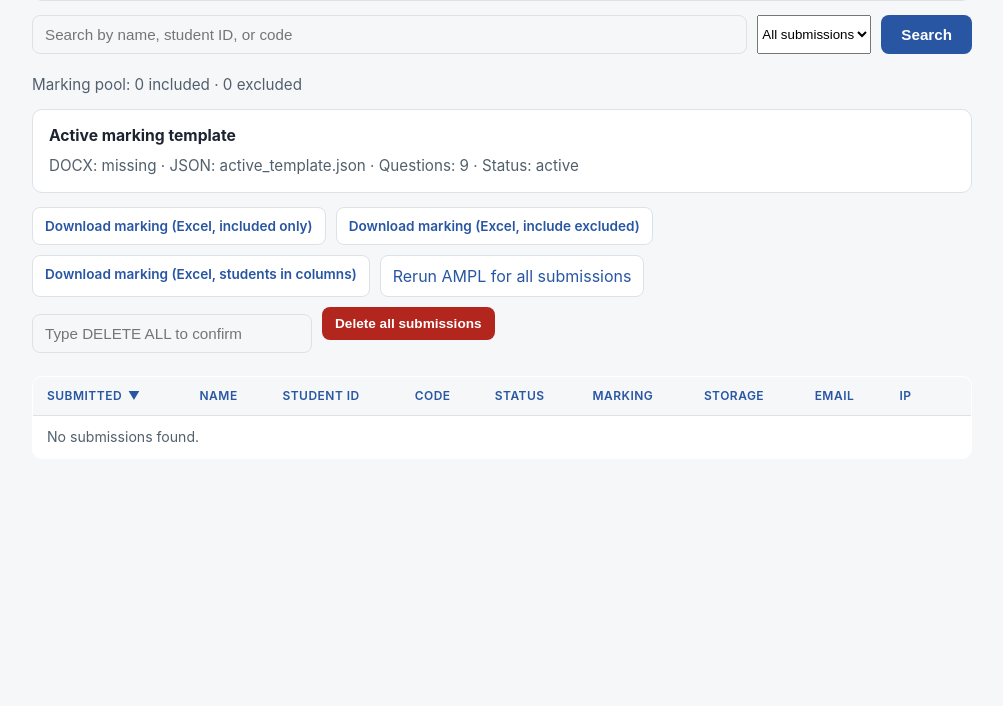
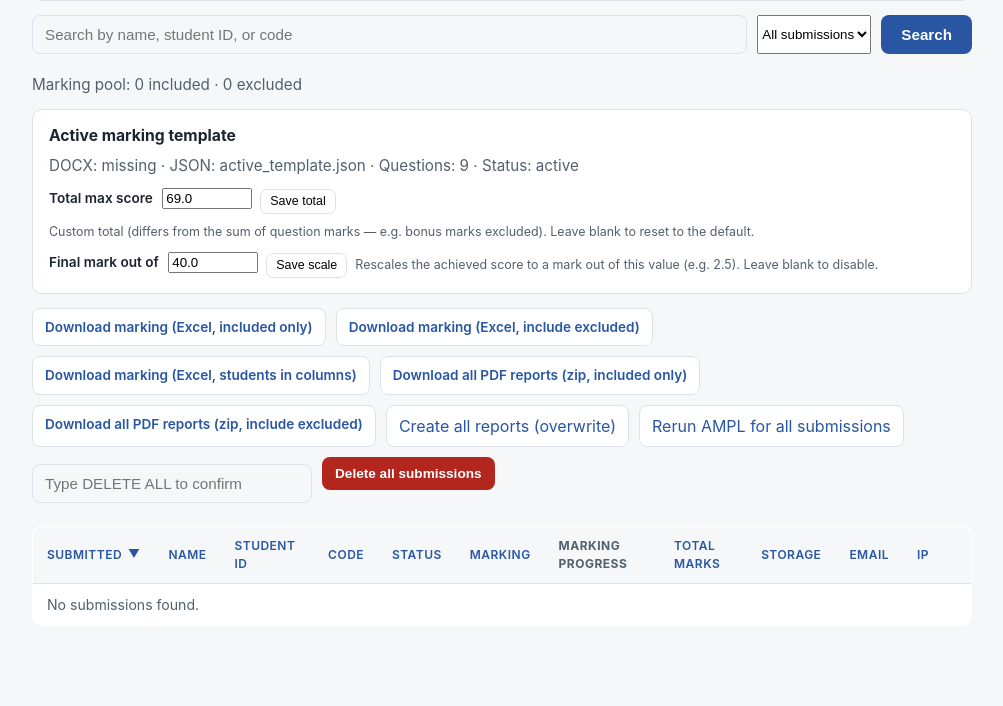
Before and after one commit to treiners/submission_app, a Flask app: page /admin in a window 1280 px wide. Shown: the part 320-1026 px from the top of the page, without its empty margins (138-1141 px from the left). Before the commit the page ends 762 px from the top, so only its background shows below. Run offline with Flask 3, Linux system fonts and the light colour scheme; the visitor is signed in with stand-in values (Sample User, id 1); data that the repository does not hold is empty; some libraries are stand-ins or nearby versions.

Commit message:
Latest version with refactoring the code

```diff
--- a/app.py
+++ b/app.py
@@ -10,6 +10,7 @@ import subprocess
 import sys
 import tempfile
 import shlex
+import zipfile
 from io import BytesIO
 from functools import wraps
 from pathlib import Path
@@ -30,6 +31,7 @@ from src import (
     analysis_display,
     metadata,
     metadata_display,
+    pdf_report,
     preview_conversion,
     submission_paths,
 )
@@ -226,6 +228,9 @@ def _load_active_template_questions():
         "warning": "",
         "questions": [],
         "question_ids": [],
+        "total_max_score": None,
+        "total_max_score_is_default": True,
+        "final_mark_max": None,
         "source_docx_exists": ACTIVE_TEMPLATE_DOCX_PATH.exists(),
         "source_json_exists": ACTIVE_TEMPLATE_JSON_PATH.exists(),
     }
@@ -300,6 +305,27 @@ def _load_active_template_questions():
     normalized = sorted(normalized, key=lambda item: _question_sort_key(item["question_id"]))
     context["questions"] = normalized
     context["question_ids"] = [item["question_id"] for item in normalized]
+
+    default_total = sum(item["max_score"] or 0 for item in normalized)
+    total_max_score_raw = payload.get("total_max_score")
+    if total_max_score_raw in (None, ""):
+        context["total_max_score"] = default_total
+        context["total_max_score_is_default"] = True
+    else:
+        try:
+            context["total_max_score"] = float(total_max_score_raw)
+            context["total_max_score_is_default"] = False
+        except (TypeError, ValueError):
+            errors.append(f"Invalid total_max_score '{total_max_score_raw}'; falling back to the sum of question marks.")
+            context["total_max_score"] = default_total
+            context["total_max_score_is_default"] = True
+
+    final_mark_max_raw = payload.get("final_mark_max")
+    if final_mark_max_raw not in (None, ""):
+        try:
+            context["final_mark_max"] = float(final_mark_max_raw)
+        except (TypeError, ValueError):
+            errors.append(f"Invalid final_mark_max '{final_mark_max_raw}'; final mark scaling is disabled.")
 
     if errors:
         context["status"] = "partial"
@@ -970,6 +996,124 @@ def _load_marking_previews(submission_record):
     return previews
 
 
+def _build_report_question_entries(submission):
+    """Build per-question entries (prompt/score/feedback/source) for the PDF report."""
+    template_question_map = {
+        item["question_id"]: item for item in _load_active_template_questions()["questions"]
+    }
+
+    previews = _load_marking_previews(submission)
+    answers_by_question = {}
+    for preview in previews:
+        for answer in preview["data"].get("answers", []):
+            question_id = _normalize_question_id(answer.get("question_id"))
+            if question_id and question_id not in answers_by_question:
+                answers_by_question[question_id] = answer
+
+    assessments = {
+        item["question_id"]: item
+        for item in db.list_marking_assessments(submission["id"])
+        if item.get("question_id")
+    }
+
+    question_ids = set(template_question_map) | set(answers_by_question) | set(assessments)
+
+    entries = []
+    for question_id in sorted(question_ids, key=_question_sort_key):
+        template_meta = template_question_map.get(question_id, {})
+        answer = answers_by_question.get(question_id, {})
+        assessment = assessments.get(question_id, {})
+
+        max_score = template_meta.get("max_score")
+        raw_score = str(assessment.get("score", "") or "").strip()
+        numeric_score = pdf_report.parse_numeric_score(raw_score)
+        numeric_score = None if numeric_score is None else max(0.0, min(numeric_score, max_score) if max_score else numeric_score)
+
+        entries.append({
+            "question_id": question_id,
+            "prompt": str(answer.get("prompt", "") or template_meta.get("question_prompt", "") or "").strip(),
+            "max_score": max_score,
+            "score": raw_score,
+            "numeric_score": numeric_score,
+            "percentage": pdf_report.compute_question_percentage(numeric_score, max_score),
+            "comment": assessment.get("comment", ""),
+            "comment_source": assessment.get("comment_source", "human"),
+            "ai_reasoning": assessment.get("ai_reasoning", ""),
+        })
+
+    return entries
+
+
+def _submission_report_filename(submission):
+    student_id = str(submission.get("student_id", "") or "unknown_student").strip()
+    name = secure_filename(str(submission.get("name", "") or "student")) or "student"
+    return f"{student_id}_{name}.pdf"
+
+
+def _submission_marking_progress(submission_summary, template_total_max_score=None, template_final_mark_max=None):
+    """Return per-question marked/unmarked cells plus total marks for the dashboard."""
+    submission = db.get_submission(submission_summary["id"])
+    if not submission:
+        return {
+            "cells": [],
+            "marked_count": 0,
+            "total_count": 0,
+            "total_score": 0.0,
+            "total_max": 0.0,
+            "percentage": None,
+            "final_mark": None,
+            "final_mark_max": None,
+        }
+
+    entries = _build_report_question_entries(submission)
+    cells = []
+    marked_count = 0
+    for entry in entries:
+        marked = bool(str(entry.get("score") or "").strip()) and bool(str(entry.get("comment") or "").strip())
+        if marked:
+            marked_count += 1
+        cells.append({"question_id": entry["question_id"], "marked": marked})
+
+    totals = pdf_report.compute_totals(
+        entries, total_max_override=template_total_max_score, final_mark_max=template_final_mark_max
+    )
+
+    return {
+        "cells": cells,
+        "marked_count": marked_count,
+        "total_count": len(entries),
+        "total_score": totals["total_score"],
+        "total_max": totals["total_max"],
+        "percentage": totals["percentage"],
+        "final_mark": totals["final_mark"],
+        "final_mark_max": totals["final_mark_max"],
+    }
+
+
+def _reports_directory():
+    reports_dir = Path(STORAGE_ENV["LOCAL_UPLOAD_ROOT"]).resolve() / "_reports"
+    reports_dir.mkdir(parents=True, exist_ok=True)
+    return reports_dir
+
+
+def _generate_and_store_submission_report(submission):
+    """Build the PDF report for a submission and save it under uploads/_reports."""
+    entries = _build_report_question_entries(submission)
+    template_context = _load_active_template_questions()
+    template_total_max_score = template_context.get("total_max_score")
+    template_final_mark_max = template_context.get("final_mark_max")
+    pdf_bytes = pdf_report.build_submission_report(
+        submission,
+        entries,
+        SUBMISSION_CONFIG.get("assignment_title"),
+        total_max_override=template_total_max_score,
+        final_mark_max=template_final_mark_max,
+    )
+    save_path = _reports_directory() / _submission_report_filename(submission)
+    save_path.write_bytes(pdf_bytes)
+    return pdf_bytes, save_path
+
+
 def _extract_marking_preview_for_submission_file(submission_record, file_record):
     metadata_folder = _submission_metadata_folder(submission_record)
     if not metadata_folder:
@@ -1549,6 +1693,7 @@ def _build_dashboard_context(search="", marking_filter="all", sort_key="submitte
         "storage_backend",
         "email_sent",
         "ip_address",
+        "total_marks",
     }:
         sort_key = "submitted_at"
 
@@ -1557,6 +1702,21 @@ def _build_dashboard_context(search="", marking_filter="all", sort_key="submitte
         sort_dir = "desc"
 
     submissions = db.list_submissions(search=search or None, marking_filter=marking_filter)
+
+    active_template_context = _load_active_template_questions()
+    template_total_max_score = active_template_context.get("total_max_score")
+    template_final_mark_max = active_template_context.get("final_mark_max")
+
+    for submission in submissions:
+        progress = _submission_marking_progress(submission, template_total_max_score, template_final_mark_max)
+        submission["marking_progress_cells"] = progress["cells"]
+        submission["marking_progress_marked"] = progress["marked_count"]
+        submission["marking_progress_total"] = progress["total_count"]
+        submission["total_score"] = progress["total_score"]
+        submission["total_max"] = progress["total_max"]
+        submission["total_percentage"] = progress["percentage"]
+        submission["final_mark"] = progress["final_mark"]
+        submission["final_mark_max"] = progress["final_mark_max"]
 
     status_order = {
         "completed": 0,
@@ -1584,14 +1744,15 @@ def _build_dashboard_context(search="", marking_filter="all", sort_key="submitte
             return (1 if submission.get("email_sent") else 0, submission.get("submitted_at") or "")
         if sort_key == "ip_address":
             return (submission.get("ip_address") or "").lower()
+        if sort_key == "total_marks":
+            percentage = submission.get("total_percentage")
+            return (-1, 0.0) if percentage is None else (0, percentage)
         return submission.get("submitted_at") or ""
 
     submissions = sorted(submissions, key=dashboard_sort_value, reverse=(sort_dir == "desc"))
 
     included_count = len(db.list_submissions(marking_filter="included"))
     excluded_count = len(db.list_submissions(marking_filter="excluded"))
-
-    active_template_context = _load_active_template_questions()
 
     return {
         "submissions": submissions,
@@ -1610,6 +1771,9 @@ def _build_dashboard_context(search="", marking_filter="all", sort_key="submitte
         "active_template_question_count": len(active_template_context["question_ids"]),
         "active_template_status": active_template_context["status"],
         "active_template_warning": active_template_context["warning"],
+        "active_template_total_max_score": template_total_max_score,
+        "active_template_total_max_score_is_default": active_template_context.get("total_max_score_is_default", True),
+        "active_template_final_mark_max": template_final_mark_max,
     }
 
 
@@ -1671,6 +1835,64 @@ def admin_template_upload():
         f"Template uploaded: {uploaded.filename}. "
         f"Saved as {ACTIVE_TEMPLATE_DOCX_PATH.name} and generated {ACTIVE_TEMPLATE_JSON_PATH.name}."
     )
+    return redirect(url_for("admin_dashboard"))
+
+
+@app.route("/admin/template/total-max-score", methods=["POST"])
+@login_required
+def admin_update_template_total_max_score():
+    if not ACTIVE_TEMPLATE_JSON_PATH.exists():
+        flash("Upload an active marking template before setting a total max score.")
+        return redirect(url_for("admin_dashboard"))
+
+    raw_value = request.form.get("total_max_score", "").strip()
+    try:
+        payload = json.loads(ACTIVE_TEMPLATE_JSON_PATH.read_text(encoding="utf-8"))
+    except (OSError, json.JSONDecodeError) as error:
+        flash(f"Could not read active template JSON: {error}")
+        return redirect(url_for("admin_dashboard"))
+
+    if not raw_value:
+        payload.pop("total_max_score", None)
+        flash("Total max score reset to the default (sum of question marks).")
+    else:
+        try:
+            payload["total_max_score"] = float(raw_value)
+            flash(f"Total max score set to {raw_value}.")
+        except ValueError:
+            flash(f"'{raw_value}' is not a valid number for total max score.")
+            return redirect(url_for("admin_dashboard"))
+
+    metadata.write_metadata(ACTIVE_TEMPLATE_JSON_PATH, payload)
+    return redirect(url_for("admin_dashboard"))
+
+
+@app.route("/admin/template/final-mark-max", methods=["POST"])
+@login_required
+def admin_update_template_final_mark_max():
+    if not ACTIVE_TEMPLATE_JSON_PATH.exists():
+        flash("Upload an active marking template before setting a final mark scale.")
+        return redirect(url_for("admin_dashboard"))
+
+    raw_value = request.form.get("final_mark_max", "").strip()
+    try:
+        payload = json.loads(ACTIVE_TEMPLATE_JSON_PATH.read_text(encoding="utf-8"))
+    except (OSError, json.JSONDecodeError) as error:
+        flash(f"Could not read active template JSON: {error}")
+        return redirect(url_for("admin_dashboard"))
+
+    if not raw_value:
+        payload.pop("final_mark_max", None)
+        flash("Final mark scaling disabled.")
+    else:
+        try:
+            payload["final_mark_max"] = float(raw_value)
+            flash(f"Final mark will be scaled out of {raw_value}.")
+        except ValueError:
+            flash(f"'{raw_value}' is not a valid number for the final mark scale.")
+            return redirect(url_for("admin_dashboard"))
+
+    metadata.write_metadata(ACTIVE_TEMPLATE_JSON_PATH, payload)
     return redirect(url_for("admin_dashboard"))
 
 
@@ -1970,6 +2192,46 @@ def admin_export_marking_students_columns_xlsx():
     )
 
 
+@app.route("/admin/submission/<int:submission_id>/report.pdf")
+@login_required
+def admin_submission_report_pdf(submission_id):
+    submission = db.get_submission(submission_id)
+    if not submission:
+        abort(404)
+
+    pdf_bytes, save_path = _generate_and_store_submission_report(submission)
+    return send_file(
+        BytesIO(pdf_bytes),
+        as_attachment=True,
+        download_name=save_path.name,
+        mimetype="application/pdf",
+    )
+
+
+@app.route("/admin/export/reports_all.zip")
+@login_required
+def admin_export_all_reports_zip():
+    include_excluded = request.args.get("include_excluded", "0").strip().lower() in {"1", "true", "yes"}
+    submissions = db.list_submissions(marking_filter="all" if include_excluded else "included")
+
+    zip_buffer = BytesIO()
+    with zipfile.ZipFile(zip_buffer, "w", zipfile.ZIP_DEFLATED) as zf:
+        for summary in submissions:
+            submission = db.get_submission(summary["id"])
+            if not submission:
+                continue
+            pdf_bytes, save_path = _generate_and_store_submission_report(submission)
+            zf.writestr(save_path.name, pdf_bytes)
+    zip_buffer.seek(0)
+
+    return send_file(
+        zip_buffer,
+        as_attachment=True,
+        download_name="marking_reports.zip",
+        mimetype="application/zip",
+    )
+
+
 @app.route("/admin/submissions/delete-all", methods=["POST"])
 @login_required
 def admin_delete_all_submissions():
@@ -2201,6 +2463,42 @@ def admin_run_submission_analysis(submission_id):
 
     if return_to == "analysis":
         return redirect(url_for("admin_submission_analysis", submission_id=submission_id))
+
+    return redirect(
+        url_for(
+            "admin_dashboard",
+            q=search,
+            marking=marking_filter,
+            sort=sort_key,
+            dir=sort_dir,
+        )
+    )
+
+
+@app.route("/admin/submissions/reports/generate-all", methods=["POST"])
+@login_required
+def admin_generate_all_reports():
+    search = request.form.get("q", "").strip()
+    marking_filter = request.form.get("marking", "all").strip().lower()
+    sort_key = request.form.get("sort", "submitted_at").strip().lower()
+    sort_dir = request.form.get("dir", "desc").strip().lower()
+
+    generated_count = 0
+    failed_count = 0
+    for item in db.list_submissions(marking_filter="all"):
+        submission = db.get_submission(item["id"])
+        if not submission:
+            continue
+        try:
+            _generate_and_store_submission_report(submission)
+            generated_count += 1
+        except Exception:
+            failed_count += 1
+
+    if failed_count:
+        flash(f"Generated {generated_count} report(s), {failed_count} failed. Existing reports were overwritten.")
+    else:
+        flash(f"Generated {generated_count} report(s) for all submissions, overwriting any existing reports.")
 
     return redirect(
         url_for(
@@ -3133,6 +3431,36 @@ def admin_undo_marking_assessment(submission_id):
     )
 
 
+@app.route("/admin/submission/<int:submission_id>/marking/general-comment", methods=["POST"])
+@login_required
+def admin_save_general_comment(submission_id):
+    submission = db.get_submission(submission_id)
+    if not submission:
+        abort(404)
+
+    comment = request.form.get("general_comment", "").strip()
+    db.save_general_comment(submission_id, comment)
+    flash("Saved general comment.")
+
+    view_mode = request.form.get("view", "student").strip().lower()
+    dashboard_search = request.form.get("q", "").strip()
+    dashboard_marking_filter = request.form.get("marking", "all").strip().lower()
+    dashboard_sort_key = request.form.get("sort", "submitted_at").strip().lower()
+    dashboard_sort_dir = request.form.get("dir", "desc").strip().lower()
+
+    return redirect(
+        url_for(
+            "admin_submission_marking",
+            submission_id=submission_id,
+            view=view_mode if view_mode in {"student", "question"} else "student",
+            q=dashboard_search or None,
+            marking=dashboard_marking_filter,
+            sort=dashboard_sort_key,
+            dir=dashboard_sort_dir,
+        )
+    )
+
+
 @app.route("/admin/submission/<int:submission_id>/marking/ai-suggest", methods=["POST"])
 @login_required
 def admin_marking_ai_suggest(submission_id):
--- a/marking_template/test_case/active_template.json
+++ b/marking_template/test_case/active_template.json
@@ -172,5 +172,7 @@
       "notes_for_edge_cases": "Generated from marker template for Q9."
     }
   ],
-  "errors": []
+  "errors": [],
+  "total_max_score": 69.0,
+  "final_mark_max": 40.0
 }
--- a/src/metadata.py
+++ b/src/metadata.py
@@ -946,6 +946,7 @@ def build_active_template_case_file(template_docx):
             "question_count": len(questions),
         },
         "questions": questions,
+        "total_max_score": sum(question["max_score"] for question in questions),
         "cases": cases,
         "errors": parsed["errors"],
     }
--- a/templates/admin_dashboard.html
+++ b/templates/admin_dashboard.html
@@ -91,12 +91,40 @@
     {% if active_template_warning %}
     <p class="subtitle" style="margin:8px 0 0; color:#7a5a00;">{{ active_template_warning }}</p>
     {% endif %}
+    <form method="POST" action="{{ url_for('admin_update_template_total_max_score') }}" style="margin-top:10px; display:flex; gap:8px; align-items:center; flex-wrap:wrap;">
+      <label style="font-size:0.85rem;">Total max score
+        <input type="number" step="0.5" name="total_max_score" value="{{ active_template_total_max_score }}" style="width:90px; margin-left:6px;">
+      </label>
+      <button type="submit" class="admin-table-btn">Save total</button>
+      <span class="subtitle" style="margin:0; font-size:0.78rem;">
+        {% if active_template_total_max_score_is_default %}Default: sum of question marks.{% else %}Custom total (differs from the sum of question marks &mdash; e.g. bonus marks excluded).{% endif %}
+        Leave blank to reset to the default.
+      </span>
+    </form>
+    <form method="POST" action="{{ url_for('admin_update_template_final_mark_max') }}" style="margin-top:10px; display:flex; gap:8px; align-items:center; flex-wrap:wrap;">
+      <label style="font-size:0.85rem;">Final mark out of
+        <input type="number" step="0.1" name="final_mark_max" value="{{ active_template_final_mark_max }}" style="width:90px; margin-left:6px;">
+      </label>
+      <button type="submit" class="admin-table-btn">Save scale</button>
+      <span class="subtitle" style="margin:0; font-size:0.78rem;">
+        Rescales the achieved score to a mark out of this value (e.g. 2.5). Leave blank to disable.
+      </span>
+    </form>
   </div>
 
   <div class="admin-action-row" style="margin-top:0; margin-bottom:10px;">
     <a class="action-btn" href="{{ url_for('admin_export_marking_overview_xlsx') }}">Download marking (Excel, included only)</a>
     <a class="action-btn" href="{{ url_for('admin_export_marking_overview_xlsx', include_excluded=1) }}">Download marking (Excel, include excluded)</a>
     <a class="action-btn" href="{{ url_for('admin_export_marking_students_columns_xlsx') }}">Download marking (Excel, students in columns)</a>
+    <a class="action-btn" href="{{ url_for('admin_export_all_reports_zip') }}">Download all PDF reports (zip, included only)</a>
+    <a class="action-btn" href="{{ url_for('admin_export_all_reports_zip', include_excluded=1) }}">Download all PDF reports (zip, include excluded)</a>
+    <form method="POST" action="{{ url_for('admin_generate_all_reports') }}" onsubmit="return confirm('Generate PDF reports for all submissions? This will overwrite any existing reports.');" style="display:inline-flex;">
+      <input type="hidden" name="q" value="{{ search }}">
+      <input type="hidden" name="marking" value="{{ marking_filter }}">
+      <input type="hidden" name="sort" value="{{ sort_key }}">
+      <input type="hidden" name="dir" value="{{ sort_dir }}">
+      <button type="submit" class="action-btn">Create all reports (overwrite)</button>
+    </form>
     <form method="POST" action="{{ url_for('admin_rerun_analysis_all_submissions') }}" onsubmit="return confirm('Rerun AMPL analysis for all submissions?');" style="display:inline-flex;">
       <input type="hidden" name="q" value="{{ search }}">
       <input type="hidden" name="marking" value="{{ marking_filter }}">
@@ -129,6 +157,8 @@
         <th>{{ sort_header('Code', 'code') }}</th>
         <th>{{ sort_header('Status', 'status') }}</th>
         <th>{{ sort_header('Marking', 'marking') }}</th>
+        <th>Marking progress</th>
+        <th>{{ sort_header('Total marks', 'total_marks') }}</th>
         <th>{{ sort_header('Storage', 'storage_backend') }}</th>
         <th>{{ sort_header('Email', 'email_sent') }}</th>
         <th>{{ sort_header('IP', 'ip_address') }}</th>
@@ -182,6 +212,31 @@
             </form>
           {% endif %}
         </td>
+        <td>
+          {% if s.marking_progress_total %}
+          <div class="marking-progress" title="{{ s.marking_progress_marked }} / {{ s.marking_progress_total }} questions marked">
+            <div class="marking-progress-grid">
+              {% for cell in s.marking_progress_cells %}
+              <span class="marking-progress-cell {{ 'marked' if cell.marked else 'unmarked' }}" title="{{ cell.question_id }}: {{ 'marked' if cell.marked else 'not marked' }}"></span>
+              {% endfor %}
+            </div>
+            <span class="marking-progress-label">{{ s.marking_progress_marked }}/{{ s.marking_progress_total }}</span>
+          </div>
+          {% else %}
+            <span style="font-size:0.78rem; color:var(--ink-soft);">no questions</span>
+          {% endif %}
+        </td>
+        <td>
+          {% if s.total_max %}
+          <div><strong>{{ s.total_score | round(1) }}</strong> / {{ s.total_max | round(1) }}</div>
+          <div style="font-size:0.78rem; color:var(--ink-soft);">{{ s.total_percentage }}%</div>
+          {% if s.final_mark is not none %}
+          <div style="font-size:0.78rem; color:var(--ink-soft);">Final: <strong>{{ s.final_mark | round(2) }}</strong> / {{ s.final_mark_max | round(2) }}</div>
+          {% endif %}
+          {% else %}
+            <span style="font-size:0.78rem; color:var(--ink-soft);">n/a</span>
+          {% endif %}
+        </td>
         <td>{{ s.storage_backend }}</td>
         <td>
           {% if s.email_sent %}
@@ -195,6 +250,7 @@
           <div class="admin-table-actions">
             <a class="admin-table-btn" href="{{ url_for('admin_submission_detail', submission_id=s.id) }}">View</a>
             <a class="admin-table-btn" href="{{ url_for('admin_submission_metadata', submission_id=s.id) }}">Metadata</a>
+            <a class="admin-table-btn" href="{{ url_for('admin_submission_report_pdf', submission_id=s.id) }}">PDF report</a>
             <form method="POST" action="{{ url_for('admin_run_submission_analysis', submission_id=s.id) }}" onsubmit="return confirm('Run all .run files for this submission?');" style="display:inline-flex;">
               <input type="hidden" name="return_to" value="dashboard">
               <input type="hidden" name="q" value="{{ search }}">
@@ -210,7 +266,7 @@
         </td>
       </tr>
       {% else %}
-      <tr><td colspan="10" style="color:var(--ink-soft);">No submissions found.</td></tr>
+      <tr><td colspan="12" style="color:var(--ink-soft);">No submissions found.</td></tr>
       {% endfor %}
     </tbody>
   </table>
--- a/templates/admin_detail.html
+++ b/templates/admin_detail.html
@@ -16,6 +16,7 @@
     <a class="action-btn" href="{{ url_for('admin_submission_metadata', submission_id=submission.id) }}">View file metadata</a>
     <a class="action-btn" href="{{ url_for('admin_submission_marking', submission_id=submission.id) }}">View marking preview</a>
     <a class="action-btn" href="{{ url_for('admin_submission_analysis', submission_id=submission.id) }}">View AMPL analysis</a>
+    <a class="action-btn" href="{{ url_for('admin_submission_report_pdf', submission_id=submission.id) }}">Download PDF report</a>
   </div>
   <form method="POST" action="{{ url_for('admin_delete_submission', submission_id=submission.id) }}" onsubmit="return confirm('Delete this submission and all stored files? This cannot be undone.');">
     <button type="submit" class="danger">Delete submission</button>
```
Also changed, not shown: src/db.py (+14 -0 lines), src/pdf_report.py (added, +279 -0 lines), static/css/style.css (+33 -0 lines), templates/admin_marking.html (+22 -0 lines).
